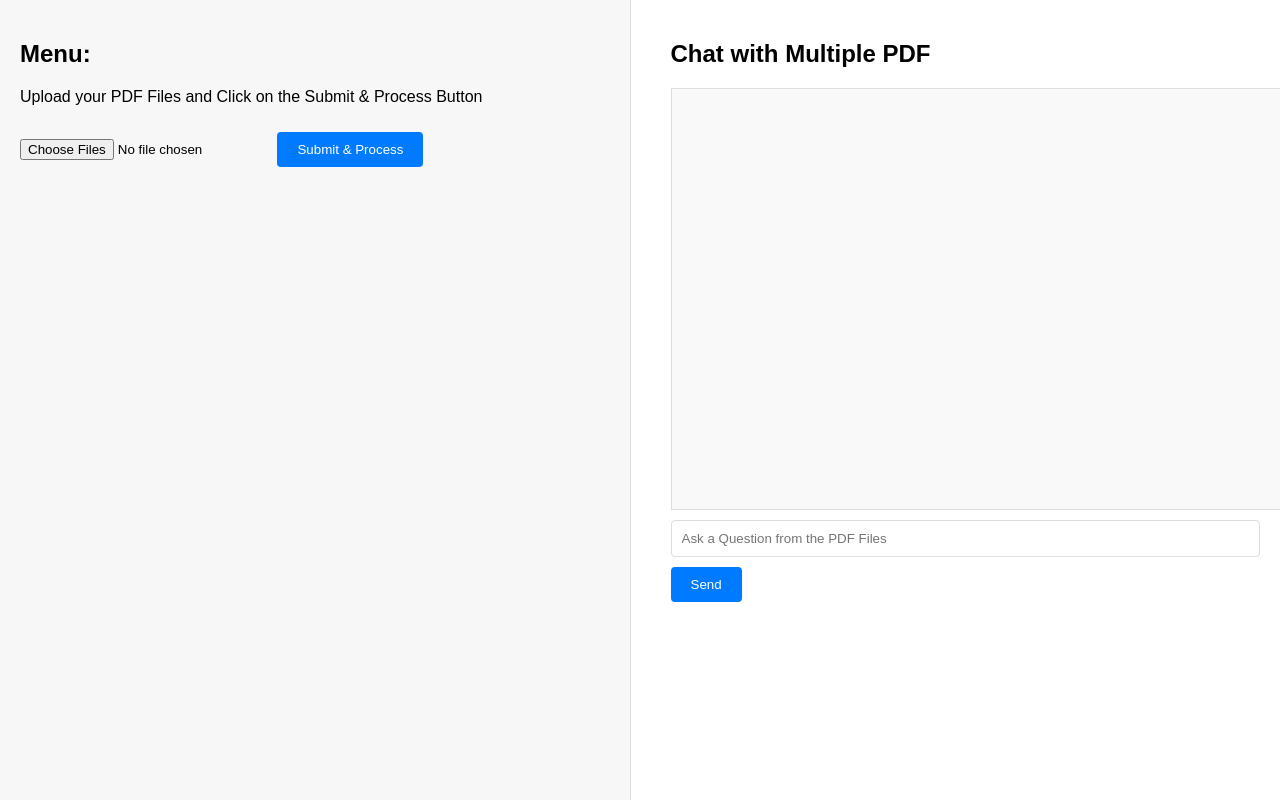
After one commit to siddhant-kapse/LMNO-Bank, a Flask app: page /data_extraction/upload_pdf in a window 1280 px wide. The commit adds this page. Run offline with Flask 3, Linux system fonts and the light colour scheme.

Commit message:
frontend comp

```diff
--- a/main.py
+++ b/main.py
@@ -8,5 +8,21 @@ app = Flask(__name__)
 def index():
     return render_template('home.html')
 
+@app.route('/data_extraction')
+def data_extraction():
+    return render_template('data_ext_home.html')
+
+@app.route('/data_extraction/upload_pdf')
+def upload_pdf():
+    return render_template('upload_pdf.html')
+
+@app.route('/data_extraction/text_entry')
+def upload_text():
+    return render_template('upload_text.html')
+
+@app.route('/data_extraction/add_link')
+def upload_link():
+    return render_template('upload_link.html')
+
 if __name__ == '__main__':
-    app.run(debug=True)
+    app.run(debug=True,  port=3000)
--- a/templates/home.html
+++ b/templates/home.html
@@ -19,7 +19,7 @@
         <ul>
             <li><a href="/dispute" class="service-link">📑 Dispute Resolution Services</a></li>
             <li><a href="/maintenance" class="service-link">🔧 Account Maintenance & Support</a></li>
-            <li><a href="/data_extraction" class="service-link">📊 Data Extraction & Reporting</a></li>
+            <li><a href="/data_extraction" class="service-link">📊 Data Extraction & Query System</a></li>
             <li><a href="/onboarding" class="service-link">🚀 Seamless Customer Onboarding</a></li>
             <li><a href="/account_setup" class="service-link">🏦 Easy Account Setup & Management</a></li>
         </ul>
--- /dev/null
+++ b/templates/upload_pdf.html
@@ -0,0 +1,117 @@
+<!DOCTYPE html>
+<html lang="en">
+<head>
+    <meta charset="UTF-8">
+    <title>Chat with PDF</title>
+    <style>
+        body {
+            display: flex;
+            font-family: Arial, sans-serif;
+            margin: 0;
+            padding: 0;
+            height: 100vh;
+        }
+        #upload-section, #chat-section {
+            flex: 1;
+            padding: 20px;
+        }
+        #upload-section {
+            background-color: #f7f7f7;
+            border-right: 1px solid #ddd;
+        }
+        #chat-section {
+            padding-left: 40px;
+        }
+        #chatbox {
+            width: 100%;
+            height: 400px;
+            border: 1px solid #ddd;
+            padding: 10px;
+            overflow-y: scroll;
+            background-color: #f9f9f9;
+        }
+        input[type="text"] {
+            width: calc(100% - 22px);
+            padding: 10px;
+            margin-top: 10px;
+            border: 1px solid #ddd;
+            border-radius: 4px;
+        }
+        button {
+            margin-top: 10px;
+            padding: 10px 20px;
+            background-color: #007bff;
+            color: white;
+            border: none;
+            border-radius: 4px;
+            cursor: pointer;
+        }
+        button:disabled {
+            background-color: #aaa;
+            cursor: not-allowed;
+        }
+    </style>
+    <script src="https://code.jquery.com/jquery-3.6.0.min.js"></script>
+</head>
+<body>
+
+<div id="upload-section">
+    <h2>Menu:</h2>
+    <p>Upload your PDF Files and Click on the Submit & Process Button</p>
+    <form id="upload_form" enctype="multipart/form-data">
+        <input type="file" name="pdf" id="file_input" multiple required>
+        <button type="submit" id="submit_button">Submit & Process</button>
+    </form>
+</div>
+
+<div id="chat-section">
+    <h2>Chat with Multiple PDF</h2>
+    <div id="chatbox"></div>
+    <input type="text" id="query_input" placeholder="Ask a Question from the PDF Files">
+    <button onclick="sendQuery()">Send</button>
+</div>
+
+<script>
+    function sendQuery() {
+        var query = $('#query_input').val();
+        if (!query) {
+            return;
+        }
+
+        $.post('/data_extraction/ask_pdf', {query: query}, function(data) {
+            if (data.error) {
+                alert(data.error);
+            } else {
+                $('#chatbox').append("<p><strong>You:</strong> " + query + "</p>");
+                $('#chatbox').append("<p><strong>AI:</strong> " + data.answer + "</p>");
+                $('#query_input').val('');
+            }
+        });
+    }
+
+    $(document).ready(function() {
+        $('#upload_form').on('submit', function(e) {
+            e.preventDefault();
+            var formData = new FormData(this);
+            $('#submit_button').prop('disabled', true).text('Processing...');
+            $.ajax({
+                url: '/data_extraction/upload_pdf',
+                type: 'POST',
+                data: formData,
+                contentType: false,
+                processData: false,
+                success: function(data) {
+                    alert('PDF processed successfully');
+                    $('#submit_button').prop('disabled', false).text('Submit & Process');
+                },
+                error: function() {
+                    alert('Error processing PDF');
+                    $('#submit_button').prop('disabled', false).text('Submit & Process');
+                }
+            });
+        });
+    });
+</script>
+
+</body>
+</html>
```
Also changed, not shown: templates/data_ext_home.html (added, +33 -0 lines), templates/upload_link.html (added, +101 -0 lines), templates/upload_text.html (added, +102 -0 lines).
